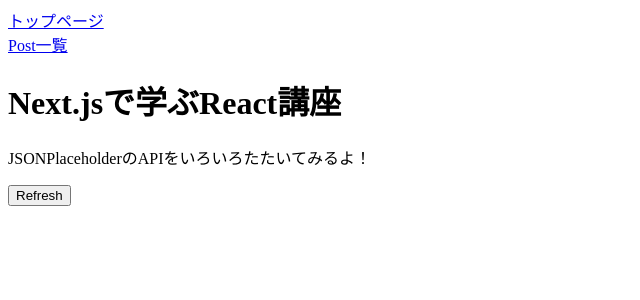
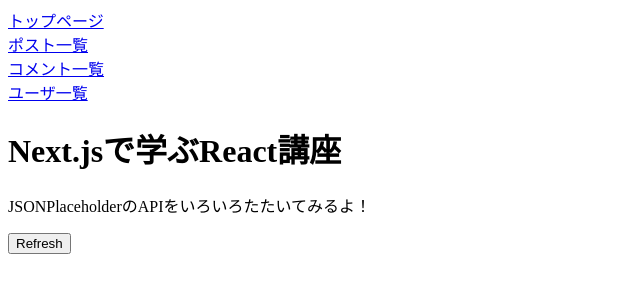
Before and after one commit to capecape-tz/study-nextjs-pages-router-capecape, a Next.js app: page / in a window 1280 px wide. Shown: the top 300 px of the page, without its empty margins (0-640 px from the left). Built offline with nearby package versions, Linux system fonts and the light colour scheme.

Commit message:
✨ 画面遷移先メニューを追加

```diff
--- a/components/Header.tsx
+++ b/components/Header.tsx
@@ -1,8 +1,5 @@
 import Link from "next/link";
 import { usePathname } from "next/navigation";
-
-// const ACTIVE_ROUTE = "";
-// const INACTIVE_ROUTE = "";
 
 type NavItem = {
   href: string;
@@ -18,7 +15,17 @@
   {
     href: "/posts",
     label: "Posts",
-    naviText: "Post一覧",
+    naviText: "ポスト一覧",
+  },
+  {
+    href: "/comments",
+    label: "Comments",
+    naviText: "コメント一覧",
+  },
+  {
+    href: "/users",
+    label: "Users",
+    naviText: "ユーザ一覧",
   },
 ];
 
@@ -29,8 +36,8 @@
   const pathname = usePathname();
   return (
     <div>
-      <div className="flex justify-normal  bg-gray-100 shadow-md">
-        <div className="flex justify-center  w-80">
+      <div className="flex justify-normal  bg-gray-100 shadow-md ">
+        <div className="flex justify-center  w-fit">
           {NAV_ITEMS.map((item) => (
             <Link href={item.href} key={item.href}>
               <div
```
